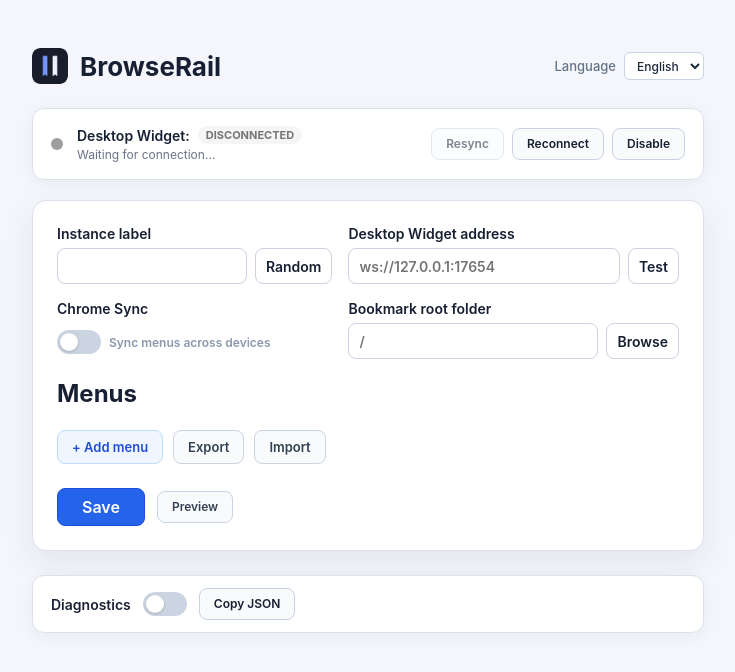
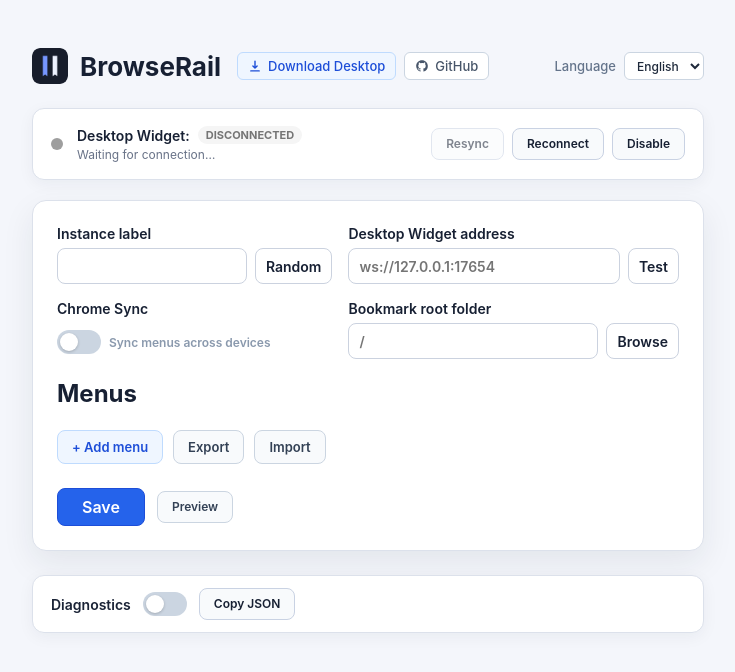
Before and after one commit to melon-masou/BrowseRail, a website built with Vite: page apps/extension/options.html in a window 1280 px wide. Shown: the whole page, without its empty margins (272-1007 px from the left). Built offline with nearby package versions, Linux system fonts and the light colour scheme; some packages are replaced by stand-ins of ours.

Commit message:
feat(release): add header links to github & desktop release, inject release version flag, and update release workflow

```diff
--- a/apps/extension/options.html
+++ b/apps/extension/options.html
@@ -10,6 +10,32 @@
       <header class="page-header">
         <img class="page-logo" src="icons/48.png" alt="BrowseRail" width="32" height="32" />
         <h1>BrowseRail</h1>
+        <div class="header-links">
+          <a
+            id="download-desktop-link"
+            class="header-link header-link-download"
+            href="https://github.com/melon-masou/BrowseRail/releases"
+            target="_blank"
+            rel="noopener noreferrer"
+          >
+            <svg viewBox="0 0 20 20" width="14" height="14" fill="currentColor">
+              <path fill-rule="evenodd" d="M3 17a1 1 0 011-1h12a1 1 0 110 2H4a1 1 0 01-1-1zm3.293-7.707a1 1 0 011.414 0L9 10.586V3a1 1 0 112 0v7.586l1.293-1.293a1 1 0 111.414 1.414l-3 3a1 1 0 01-1.414 0l-3-3a1 1 0 010-1.414z" clip-rule="evenodd"/>
+            </svg>
+            <span data-i18n="header.downloadDesktop">Download Desktop</span>
+          </a>
+          <a
+            id="github-link"
+            class="header-link header-link-github"
+            href="https://github.com/melon-masou/BrowseRail"
+            target="_blank"
+            rel="noopener noreferrer"
+          >
+            <svg viewBox="0 0 24 24" width="14" height="14" fill="currentColor">
+              <path d="M12 2C6.477 2 2 6.484 2 12.017c0 4.425 2.865 8.18 6.839 9.504.5.092.682-.217.682-.483 0-.237-.008-.868-.013-1.703-2.782.605-3.369-1.343-3.369-1.343-.454-1.158-1.11-1.466-1.11-1.466-.908-.62.069-.608.069-.608 1.003.07 1.53 1.032 1.53 1.032.892 1.53 2.341 1.088 2.91.832.092-.647.35-1.088.636-1.338-2.22-.253-4.555-1.113-4.555-4.951 0-1.093.39-1.988 1.029-2.688-.103-.253-.446-1.272.098-2.65 0 0 .84-.27 2.75 1.026A9.564 9.564 0 0112 6.844c.85.004 1.705.115 2.504.337 1.909-1.296 2.747-1.027 2.747-1.027.546 1.379.202 2.398.1 2.651.64.7 1.028 1.595 1.028 2.688 0 3.848-2.339 4.695-4.566 4.943.359.309.678.92.678 1.855 0 1.338-.012 2.419-.012 2.747 0 .268.18.58.688.482A10.019 10.019 0 0022 12.017C22 6.484 17.522 2 12 2z"/>
+            </svg>
+            <span data-i18n="header.github">GitHub</span>
+          </a>
+        </div>
         <label class="language-picker">
           <span data-i18n="language.label">Language</span>
           <select id="language-select"></select>
--- /dev/null
+++ b/apps/extension/src/env.d.ts
@@ -0,0 +1,3 @@
+declare const __BROWSERAIL_IS_RELEASE__: boolean;
+declare const __BROWSERAIL_RELEASE_TAG__: string;
+declare const __BROWSERAIL_RELEASE_VERSION__: string;
--- a/apps/extension/src/options/index.ts
+++ b/apps/extension/src/options/index.ts
@@ -922,9 +922,32 @@ function rerenderForLanguage(): void {
   }
 }
 
+function initHeaderLinks(): void {
+  const downloadLink = document.getElementById("download-desktop-link") as HTMLAnchorElement | null;
+  if (!downloadLink) return;
+
+  const isReleaseBuild = typeof __BROWSERAIL_IS_RELEASE__ !== "undefined" && __BROWSERAIL_IS_RELEASE__;
+  const buildReleaseTag = typeof __BROWSERAIL_RELEASE_TAG__ !== "undefined" ? __BROWSERAIL_RELEASE_TAG__ : "";
+  const manifestVersion = browser.runtime?.getManifest?.()?.version;
+  const hasCustomManifestVersion = Boolean(manifestVersion && manifestVersion !== "0.1.0");
+
+  const isRelease = isReleaseBuild || hasCustomManifestVersion;
+  const effectiveTag = buildReleaseTag || (hasCustomManifestVersion ? `v${manifestVersion}` : "");
+
+  if (isRelease) {
+    downloadLink.href = effectiveTag
+      ? `https://github.com/melon-masou/BrowseRail/releases/tag/${effectiveTag}`
+      : "https://github.com/melon-masou/BrowseRail/releases";
+    downloadLink.style.display = "";
+  } else {
+    downloadLink.style.display = "none";
+  }
+}
+
 async function initialize(): Promise<void> {
   applyStaticI18n();
   initLanguagePicker();
+  initHeaderLinks();
   onLanguageChange(rerenderForLanguage);
   initColorPopover();
   initMenuStylePopover();
--- a/apps/extension/src/options/styles.css
+++ b/apps/extension/src/options/styles.css
@@ -40,6 +40,54 @@ main {
   font-size: 26px;
   font-weight: 700;
   color: #172033;
+}
+
+.header-links {
+  display: flex;
+  align-items: center;
+  gap: 8px;
+  margin-left: 4px;
+}
+
+.header-link {
+  display: inline-flex;
+  align-items: center;
+  gap: 6px;
+  height: 28px;
+  padding: 0 10px;
+  font-size: 13px;
+  font-weight: 500;
+  text-decoration: none;
+  color: #475569;
+  background: #ffffff;
+  border: 1px solid #cbd5e1;
+  border-radius: 6px;
+  transition: all 0.15s ease;
+  line-height: 1;
+  white-space: nowrap;
+  box-sizing: border-box;
+}
+
+.header-link:hover {
+  color: #0f172a;
+  background: #f8fafc;
+  border-color: #94a3b8;
+}
+
+.header-link svg {
+  flex-shrink: 0;
+}
+
+.header-link-download {
+  color: #1d4ed8;
+  background: #eff6ff;
+  border-color: #bfdbfe;
+}
+
+.header-link-download:hover {
+  color: #1e40af;
+  background: #dbeafe;
+  border-color: #93c5fd;
 }
 
 .language-picker {
--- a/package.json
+++ b/package.json
@@ -5,6 +5,7 @@
   "packageManager": "pnpm@11.3.0",
   "scripts": {
     "build": "pnpm clean:build && pnpm --filter @browserail/protocol build && pnpm --filter @browserail/extension build && pnpm build:windows",
+    "build:release": "node scripts/build-release.mjs",
     "build:windows": "pnpm --filter @browserail/desktop build && node scripts/build-desktop-windows.mjs",
     "check": "pnpm -r check",
     "clean:build": "node scripts/clean-build.mjs",
--- a/packages/i18n/src/messages.ts
+++ b/packages/i18n/src/messages.ts
@@ -10,6 +10,10 @@ export const en = {
   "language.label": "Language",
   "language.en": "English",
   "language.zhCN": "中文",
+
+  // Header links
+  "header.github": "GitHub",
+  "header.downloadDesktop": "Download Desktop",
 
   // Connection state card
   "state.desktopWidget": "Desktop Widget:",
@@ -250,6 +254,10 @@ export const zhCN: Record<MessageKey, string> = {
   "language.en": "English",
   "language.zhCN": "中文",
 
+  // Header links
+  "header.github": "GitHub",
+  "header.downloadDesktop": "下载桌面端",
+
   // Connection state card
   "state.desktopWidget": "桌面组件：",
   "state.waiting": "等待连接…",
```
Also changed, not shown: apps/extension/scripts/build.mjs (+21 -2 lines), scripts/build-release.mjs (added, +50 -0 lines), .github/workflows/release.yml.
